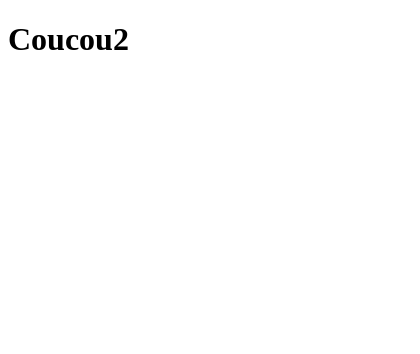
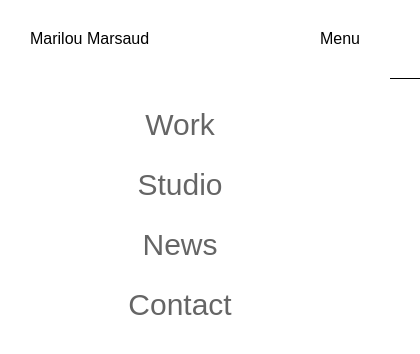
Before and after one commit to mariloumars/Portfolio, a plain HTML site: page index.html in a window 390 px wide. Shown: the whole page, 420 px wide, since content can reach past the window. Drawn offline with Linux system fonts and the light colour scheme; a web font is replaced by a local one.

Commit message:
Création de la navigatipn

```diff
--- a/index.html
+++ b/index.html
@@ -6,11 +6,52 @@
   <meta http-equiv="X-UA-Compatible" content="IE=edge">
   <meta name="viewport" content="width=device-width, initial-scale=1.0">
   <link rel="stylesheet" href="style.css">
+  <link rel="preconnect" href="https://fonts.googleapis.com">
+  <link rel="preconnect" href="https://fonts.gstatic.com" crossorigin>
+  <link href="https://fonts.googleapis.com/css2?family=Trispace:wght@200;300;400&display=swap" rel="stylesheet">
   <title>Document</title>
 </head>
 
+
+
 <body>
-  <h1>Coucou2</h1>
+
+  <nav>
+    <a>
+      Marilou Marsaud
+    </a>
+    <a class="smartphone">Menu</a>
+    <div class="right-element open">
+      <a>
+        Work
+      </a>
+
+      <a>
+        Studio
+      </a>
+      <a>
+        News
+      </a>
+      <a>
+        Contact
+      </a>
+    </div>
+  </nav>
+
+  <script>
+    let smartphone = document.querySelector('.smartphone');
+    let rightElement = document.querySelector('.right-element');
+
+    smartphone.onclick = function () {
+      rightElement.classList.toggle('open')
+      let open = document.querySelector('.open');
+      if (open != null) {
+        smartphone.innerHTML = 'Fermer'
+      } else {
+        smartphone.innerHTML = 'Menu'
+      }
+    }
+  </script>
 </body>
 
 </html>
--- a/style.css
+++ b/style.css
@@ -0,0 +1,122 @@
+html , body{
+  padding: 0;
+  margin: 0;
+  font-family: 'Trispace', sans-serif;
+  height: 150vh;
+}
+
+nav{
+  display: flex;
+  justify-content: space-between;
+  padding-bottom: 30px;
+  padding-top: 30px;
+  padding-left: 30px;
+  position: fixed;
+  top: 0;
+  width: 100%;
+  border-bottom: 1px solid black;
+  position: relative;
+}
+
+nav a{
+  cursor: pointer;
+}
+
+
+
+.right-element{
+  width:400px;
+  display: flex;
+  justify-content: space-between;
+  margin-right: 30px;
+  position:relative;
+  right: 30px;
+}
+
+
+
+.right-element a::after{
+  display :block;
+  content: '';
+  width: 0%;
+  height: 2px;
+  background-color: black;
+  transition: all 0.2s ease-in;
+
+}
+.right-element a:hover::after{
+  width:100%;
+}
+
+/*.right-element a:hover{
+  opacity: 1;
+}
+
+.right-element a{
+  text-decoration:underline;
+  transition: all 0.2s ease-in ;
+  opacity: 0.5;
+
+}*/
+
+
+
+/* Tablette  */
+@media (max-width: 950px){
+  .right-element{
+    width: 50%;
+  }
+}
+
+/* Smartphone */
+
+.smartphone {
+  display: none;
+    margin-right: 30px;
+  position:relative;
+  right: 30px;
+}
+@media (max-width: 500px){
+  .smartphone {
+  display: block;
+}
+
+  .right-element{
+    position: absolute;
+    top:100%;
+    flex-direction: column;
+    background-color: white;
+    width: 100%;
+    padding: 0;
+    padding-top: 20px;
+    margin: 0;
+    display: flex;
+    height: 0%;
+    overflow: hidden;
+
+  }
+  .right-element.open{
+    height:300%;
+    transition-property: height;
+    transition-duration: 0.2s;
+  }
+
+   .right-element.open a {
+    text-align: center;
+    font-size: 30px;
+    padding: 10px;
+    opacity: 0.6;
+    transition: all 0.3s;
+   }
+
+    .right-element.open a:hover {
+      opacity: 1;
+    }
+
+
+   .right-element a::after{
+    display: none;
+   }
+
+
+}
```
